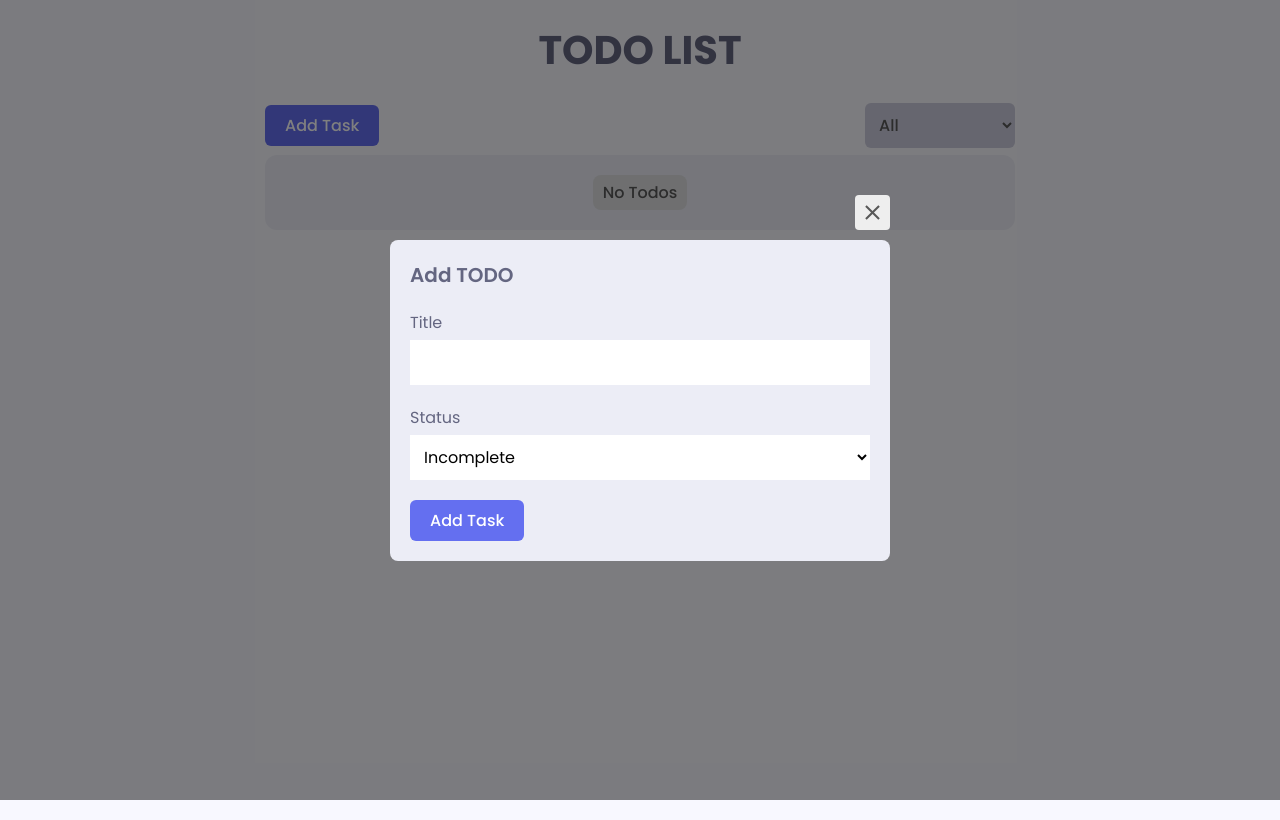
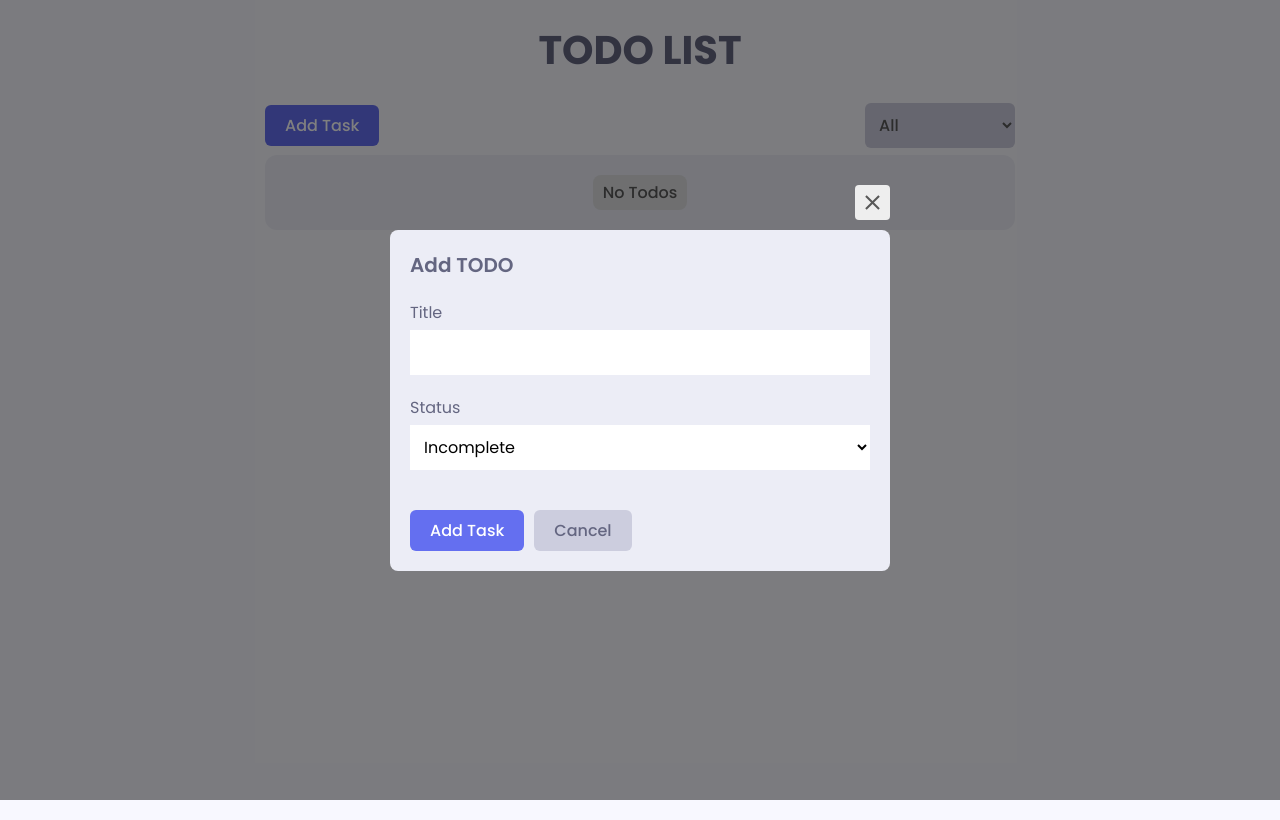
Before and after one commit to harrypeter48/reactToDo, a React (Create React App) app: page / in a window 1280 px wide. Both pictures are taken after a click on the button "Add Task". Built offline with nearby package versions, Linux system fonts and the light colour scheme.

Commit message:
adding cancel button to the modal

```diff
--- a/src/components/TodoModal.js
+++ b/src/components/TodoModal.js
@@ -135,9 +135,14 @@
                   <option value="complete">Completed</option>
                 </select>
               </label>
-              <Button type="submit" variant="primary">
-                {type === 'add' ? 'Add Task' : 'Update Task'}
-              </Button>
+              <div className={styles.buttonContainer}>
+                <Button type="submit" variant="primary">
+                  {type === 'add' ? 'Add Task' : 'Update Task'}
+                </Button>
+                <Button variant="secondary" onClick={() => setModalOpen(false)}>
+                  Cancel
+                </Button>
+              </div>
             </form>
           </motion.div>
         </motion.div>
--- a/src/styles/modules/modal.module.scss
+++ b/src/styles/modules/modal.module.scss
@@ -67,3 +67,10 @@
 		}
 	}
 }
+.buttonContainer {
+	display: flex;
+	justify-content: flex-start;
+	align-items: center;
+	margin-top: 2rem;
+	gap: 1rem;
+}
--- a/src/styles/modules/title.module.scss
+++ b/src/styles/modules/title.module.scss
@@ -1,10 +1,13 @@
 @import '../mixins';
 .title {
+	display: inline-block;
+	width: 100%;
 	font-family: 'Poppins';
 	font-size: 4rem;
 	font-weight: 700;
 	text-transform: uppercase;
 	text-align: center;
+	margin: 0 auto;
 	margin-top: 2rem;
 	margin-bottom: 1.5rem;
 	color: var(--black-1);
```
